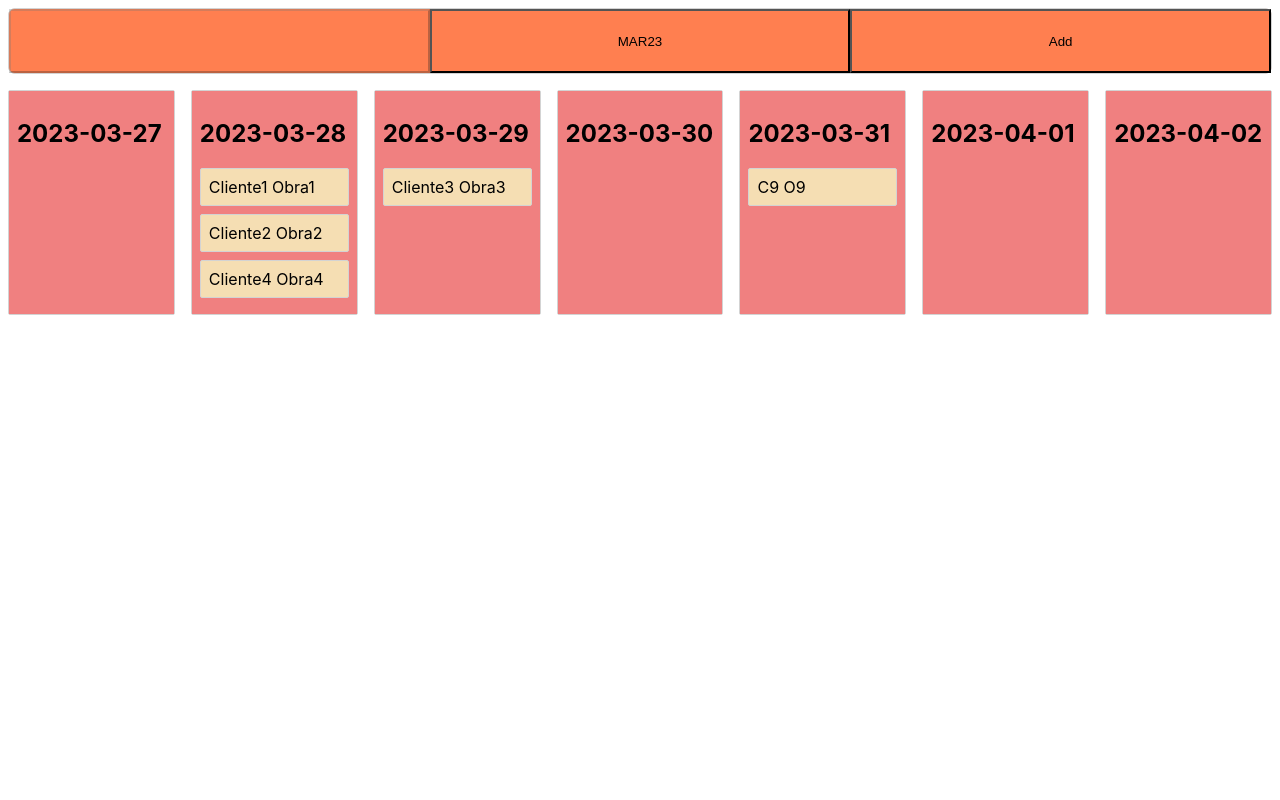
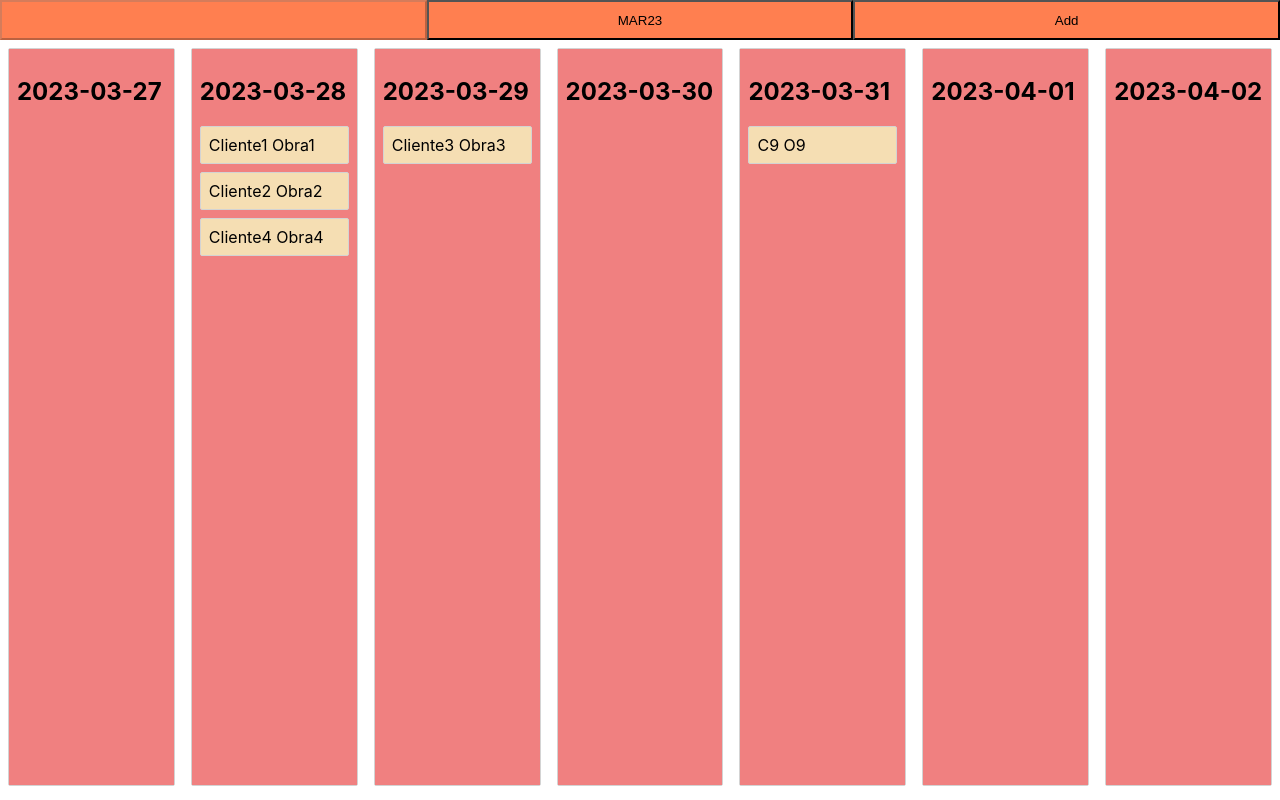
Before and after one commit to DanielBarragan96/ruta-js, a React (Create React App) app: page / in a window 1280 px wide. Built offline with nearby package versions, Linux system fonts and the light colour scheme.

Commit message:
fixed css values

```diff
--- a/src/Column.css
+++ b/src/Column.css
@@ -13,5 +13,6 @@
   transition: background-color 0.2s ease;
   background-color: lightcoral;
   flex-grow: 1;
-  min-height: 100px;
+  min-height: 90vh;
+  flex: 4;
 }
--- a/src/NavBar.css
+++ b/src/NavBar.css
@@ -1,8 +1,6 @@
 .navbar_container {
-  margin: 8px;
-  border: 1px solid lightgrey;
-  border-radius: 7px;
-  min-height: 5vw;
+  min-height: 5vh;
+  flex: 2;
   background-color: coral;
   text-align: center;
   display: grid;
```
